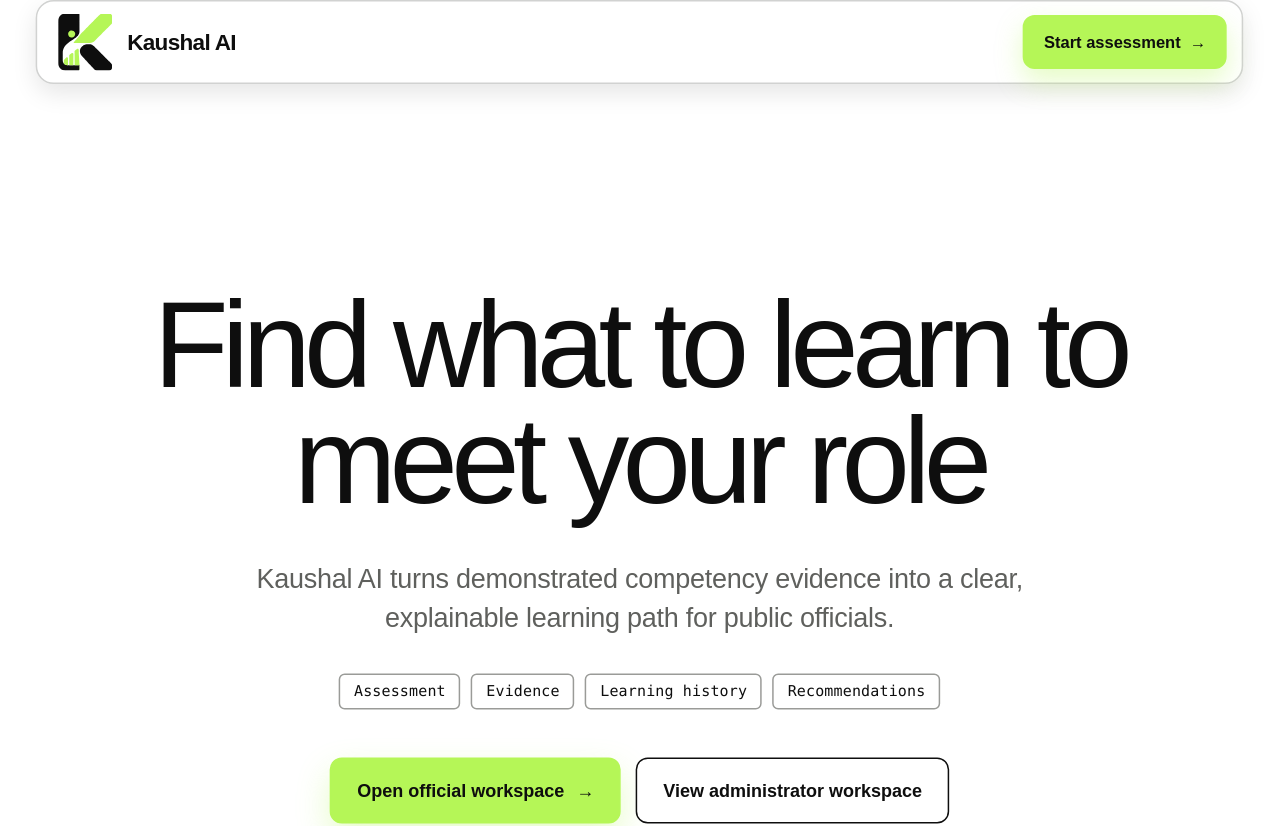
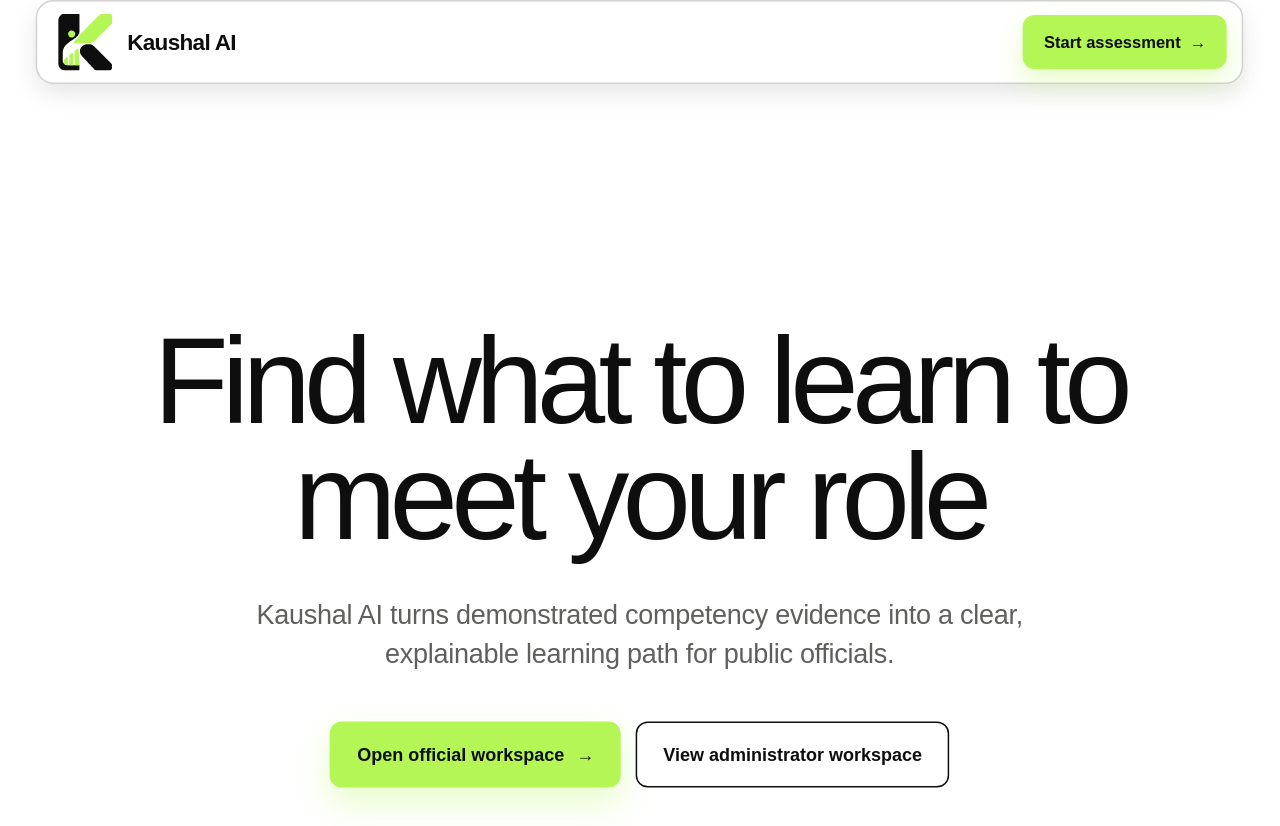
Before and after one commit to Anuraj-dev/kaushalai, a Next.js app: page / in a window 1280 px wide. Shown: the top 826 px of the page. Built offline with nearby package versions, Linux system fonts and the light colour scheme.

Commit message:
feat(content): remove hero tag chips from landing
Remove 4-tag row from hero (src/app/page.tsx:20):
- Assessment
- Evidence
- Learning history
- Recommendations

Chips duplicated workflow detail and added jargon for officials;
kept CTAs only for cleaner first viewport per DESIGN.md.

```diff
--- a/src/app/page.tsx
+++ b/src/app/page.tsx
@@ -17,9 +17,6 @@ export default function Home() {
     <section className="landing-hero" aria-labelledby="landing-title">
       <h1 id="landing-title">Find what to learn to meet your role</h1>
       <p className="landing-lede">Kaushal AI turns demonstrated competency evidence into a clear, explainable learning path for public officials.</p>
-      <div className="hero-tags" aria-label="Connected workflow">
-        <span className="tag">Assessment</span><span className="tag">Evidence</span><span className="tag">Learning history</span><span className="tag">Recommendations</span>
-      </div>
       <div className="landing-actions"><Link className="button button-primary" href="/learner">Open official workspace <span aria-hidden="true">→</span></Link><Link className="button button-secondary" href="/admin">View administrator workspace</Link></div>
     </section>
 
```
